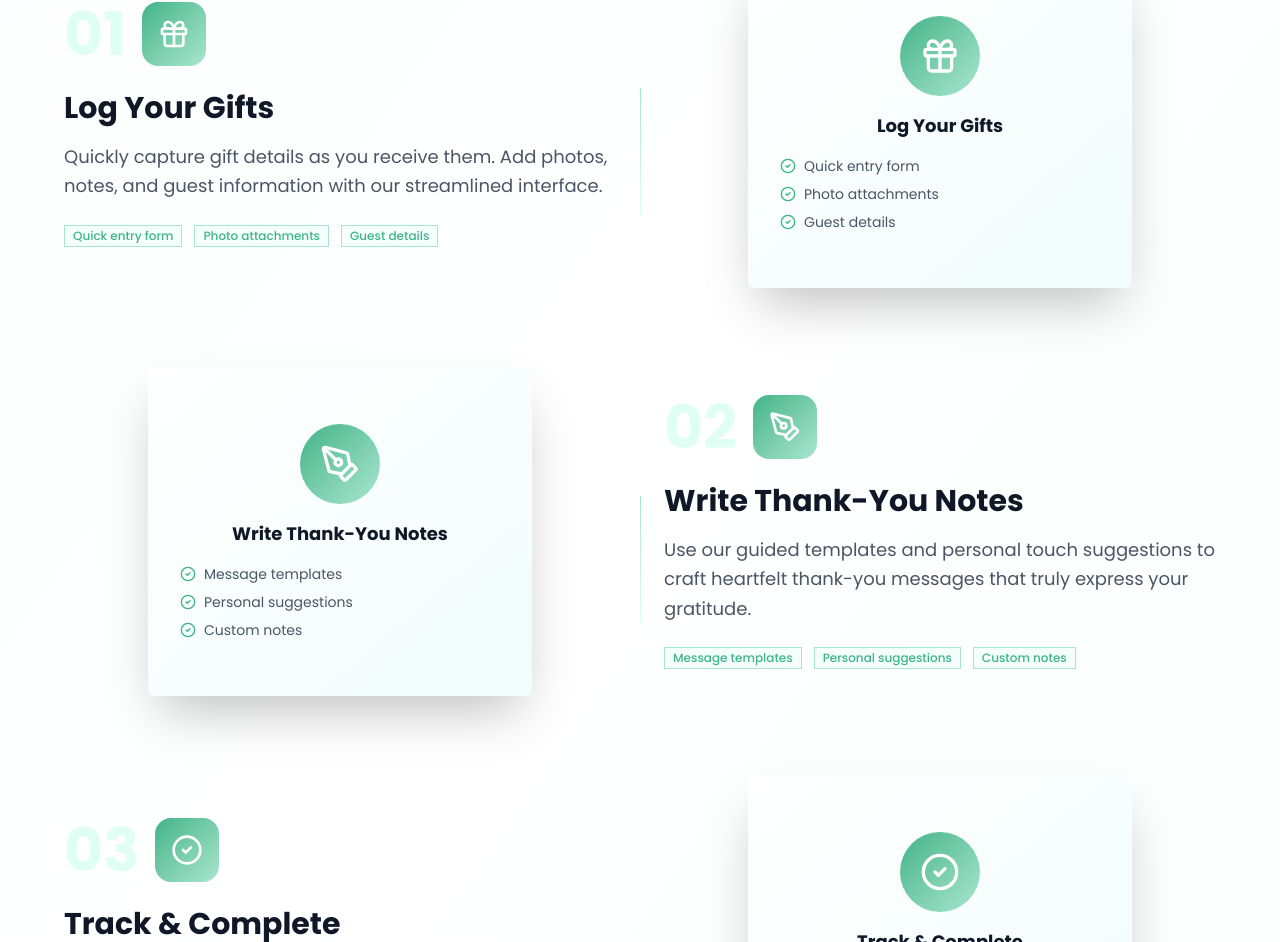
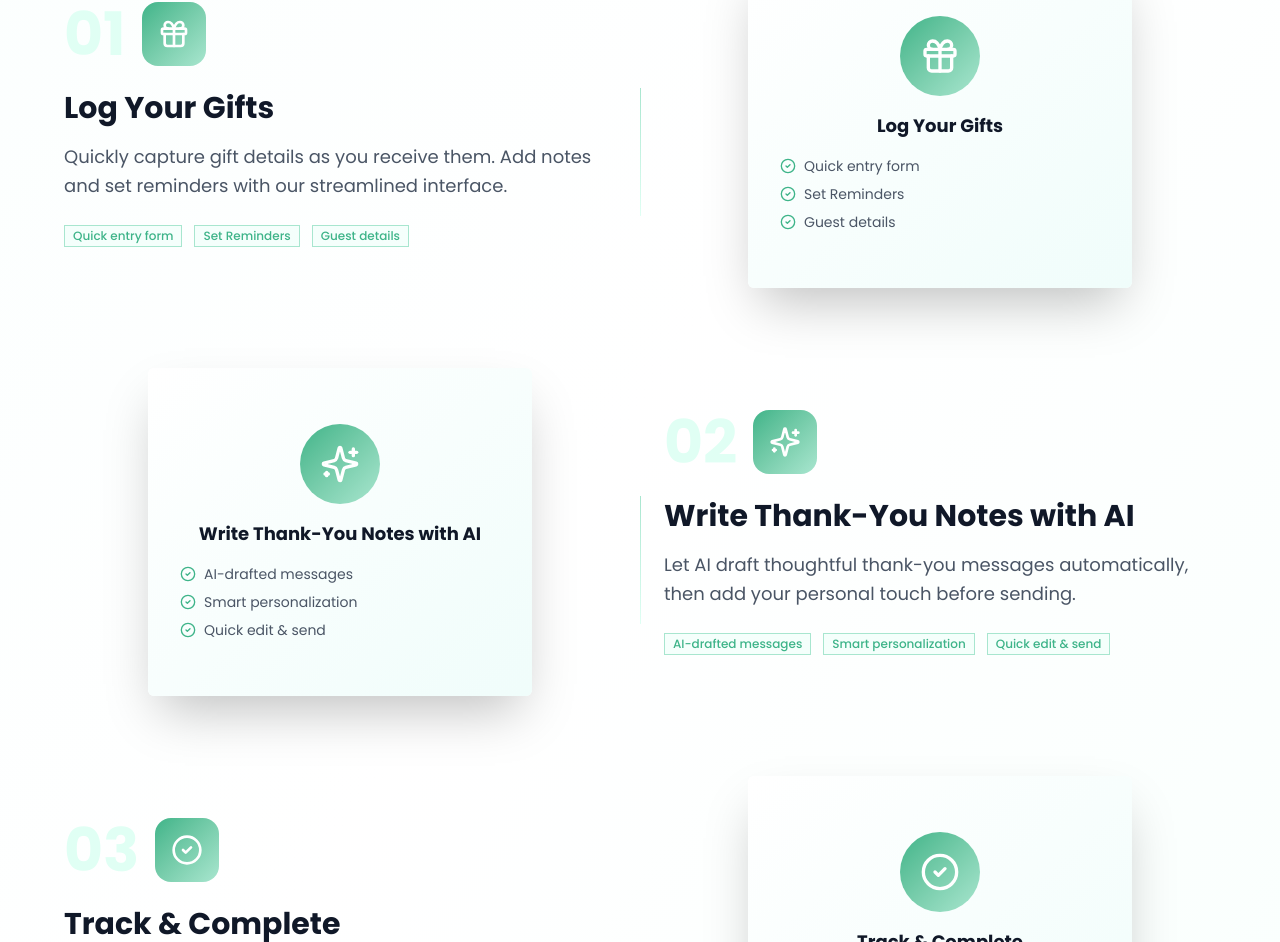
Before and after one commit to Ryan02062001/thankaroo, a Next.js app: page / in a window 1280 px wide. Shown: the part 3907-4849 px from the top of the page. Built offline with nearby package versions, Linux system fonts and the light colour scheme; no server answers.

Commit message:
homepage changes

```diff
--- a/src/components/homepage/HeroMockup.tsx
+++ b/src/components/homepage/HeroMockup.tsx
@@ -177,7 +177,7 @@ export default function HeroMockup({}: HeroMockupProps) {
   const hoveredWidth = hovered ? widths[hovered] : undefined
 
   return (
-    <section className="relative">
+    <section className="relative hidden lg:block">
       <div className="mx-auto w-full max-w-[1600px] px-4">
         <div className="relative mx-auto w-full h-[640px] sm:h-[820px]">
           {cards.map((cfg) => (
--- a/src/components/homepage/HowItWorksSection.tsx
+++ b/src/components/homepage/HowItWorksSection.tsx
@@ -8,7 +8,7 @@ import {
   type Variants,
   cubicBezier,
 } from "framer-motion"
-import { ArrowRight, GiftIcon as Gift2, PenTool, CheckCircle2 } from "lucide-react"
+import { ArrowRight, GiftIcon as Gift2, CheckCircle2, Sparkles } from "lucide-react"
 import { Card, CardContent } from "@/components/ui/card"
 import { Badge } from "@/components/ui/badge"
 
@@ -172,16 +172,16 @@ export default function HowItWorksSection() {
       icon: Gift2,
       title: "Log Your Gifts",
       description:
-        "Quickly capture gift details as you receive them. Add photos, notes, and guest information with our streamlined interface.",
-      features: ["Quick entry form", "Photo attachments", "Guest details"],
+        "Quickly capture gift details as you receive them. Add notes and set reminders with our streamlined interface.",
+      features: ["Quick entry form", "Set Reminders", "Guest details"],
     },
     {
       number: "02",
-      icon: PenTool,
-      title: "Write Thank-You Notes",
+      icon: Sparkles, // or keep PenTool
+      title: "Write Thank-You Notes with AI",
       description:
-        "Use our guided templates and personal touch suggestions to craft heartfelt thank-you messages that truly express your gratitude.",
-      features: ["Message templates", "Personal suggestions", "Custom notes"],
+        "Let AI draft thoughtful thank-you messages automatically, then add your personal touch before sending.",
+      features: ["AI-drafted messages", "Smart personalization", "Quick edit & send"],
     },
     {
       number: "03",
```
